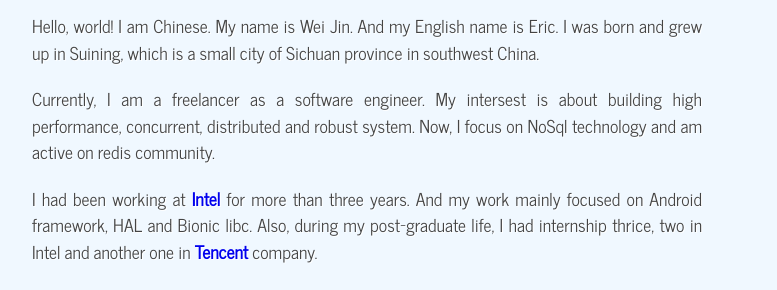
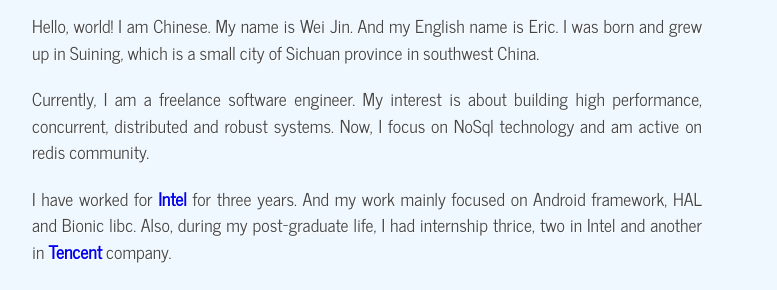
Before and after one commit to wjin/homepage, a plain HTML site: page index.html in a window 1280 px wide. Shown: the part 399-689 px from the top of the page, 133-910 px from the left. Drawn offline with Linux system fonts and the light colour scheme.

Commit message:
fix introduction
Signed-off-by: Wei Jin <wjin.cn@gmail.com>

```diff
--- a/index.html
+++ b/index.html
@@ -52,8 +52,8 @@
 		<div class="content" id="welcome">
 			<h1>Welcome...</h1>
 			<p>Hello, world! I am Chinese. My name is Wei Jin. And my English name is Eric. I was born and grew up in Suining, which is a small city of Sichuan province in southwest China.</p>
-			<p>Currently, I am a freelancer as a software engineer. My intersest is about building high performance, concurrent, distributed and robust system. Now, I focus on NoSql technology and am active on redis community.</p>
-			<p>I had been working at <a href="http://www.intel.com"><b>Intel</b></a> for more than three years. And my work mainly focused on Android framework, HAL and Bionic libc. Also, during my post-graduate life, I had internship thrice, two in Intel and another one in <a href="http://www.tencent.com"><b>Tencent</b></a> company.</p>
+			<p>Currently, I am a freelance software engineer. My interest is about building high performance, concurrent, distributed and robust systems. Now, I focus on NoSql technology and am active on redis community.</p>
+			<p>I have worked for <a href="http://www.intel.com"><b>Intel</b></a> for three years. And my work mainly focused on Android framework, HAL and Bionic libc. Also, during my post-graduate life, I had internship thrice, two in Intel and another in <a href="http://www.tencent.com"><b>Tencent</b></a> company.</p>
 			<p>Besides, I have many hobbies, such as football, billiard, tennis, swimming and so on. I am a football buff, and my favourite team is <a href="http://www.manutd.com/"><b>Manchester United</b></a>.</p>
 			<p>I also maintain a <a href="http://blog.wjin.org"><b>blog</b></a> for something valuable.</p>
 		</div>
```
